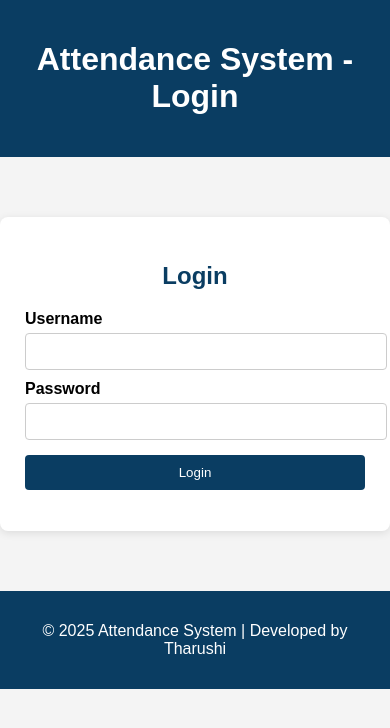
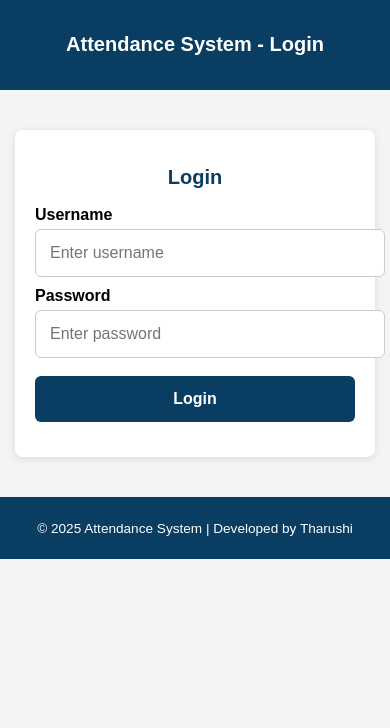
Before and after one commit to 1201Tharu/fingerprint-attendance-system, a website: page login.html in a window 390 px wide. Drawn offline with Linux system fonts and the light colour scheme.

Commit message:
Update login.html

```diff
--- a/login.html
+++ b/login.html
@@ -5,16 +5,111 @@
 <meta name="viewport" content="width=device-width, initial-scale=1.0">
 <title>User Login</title>
 <style>
-body { font-family: Arial, sans-serif; background: #f4f4f4; margin: 0; padding: 0; }
-header { background: #0a3d62; color: #fff; padding: 20px; text-align: center; }
-main { max-width: 400px; margin: 60px auto; background: #fff; padding: 25px; border-radius: 8px; box-shadow: 0 2px 8px rgba(0,0,0,0.1); }
-h2 { text-align: center; color: #0a3d62; }
-label { display: block; margin: 10px 0 5px; font-weight: bold; }
-input { width: 100%; padding: 10px; border: 1px solid #ccc; border-radius: 4px; }
-button { width: 100%; padding: 10px; background: #0a3d62; color: white; border: none; border-radius: 4px; margin-top: 15px; cursor: pointer; }
-button:hover { background: #083350; }
-.message { text-align: center; color: red; margin-top: 10px; }
-footer { text-align: center; padding: 15px; background: #0a3d62; color: #fff; margin-top: 40px; }
+  body {
+    font-family: Arial, sans-serif;
+    background: #f4f4f4;
+    margin: 0;
+    padding: 0;
+  }
+
+  header {
+    background: #0a3d62;
+    color: #fff;
+    padding: 20px;
+    text-align: center;
+  }
+
+  main {
+    max-width: 400px;
+    margin: 60px auto;
+    background: #fff;
+    padding: 25px;
+    border-radius: 8px;
+    box-shadow: 0 2px 8px rgba(0,0,0,0.1);
+  }
+
+  h2 {
+    text-align: center;
+    color: #0a3d62;
+  }
+
+  label {
+    display: block;
+    margin: 10px 0 5px;
+    font-weight: bold;
+  }
+
+  input {
+    width: 100%;
+    padding: 12px;
+    border: 1px solid #ccc;
+    border-radius: 6px;
+    font-size: 1em;
+  }
+
+  button {
+    width: 100%;
+    padding: 12px;
+    background: #0a3d62;
+    color: white;
+    border: none;
+    border-radius: 6px;
+    margin-top: 15px;
+    cursor: pointer;
+    font-size: 1em;
+    font-weight: bold;
+  }
+
+  button:hover {
+    background: #083350;
+  }
+
+  .message {
+    text-align: center;
+    color: red;
+    margin-top: 10px;
+    font-size: 0.95em;
+  }
+
+  footer {
+    text-align: center;
+    padding: 15px;
+    background: #0a3d62;
+    color: #fff;
+    margin-top: 40px;
+    font-size: 0.9em;
+  }
+
+  /* ========== Responsive for Mobile ========== */
+  @media (max-width: 600px) {
+    header h1 {
+      font-size: 20px;
+      padding: 0 10px;
+    }
+
+    main {
+      margin: 40px 15px;
+      padding: 20px;
+    }
+
+    h2 {
+      font-size: 20px;
+    }
+
+    input, button {
+      font-size: 16px;
+      padding: 14px;
+    }
+
+    button {
+      margin-top: 18px;
+    }
+
+    footer {
+      font-size: 0.85em;
+      padding: 10px;
+    }
+  }
 </style>
 </head>
 <body>
@@ -25,9 +120,11 @@ footer { text-align: center; padding: 15px; background: #0a3d62; color: #fff; ma
   <h2>Login</h2>
   <form id="loginForm">
     <label>Username</label>
-    <input type="text" id="username" required>
+    <input type="text" id="username" placeholder="Enter username" required>
+
     <label>Password</label>
-    <input type="password" id="password" required>
+    <input type="password" id="password" placeholder="Enter password" required>
+
     <button type="submit">Login</button>
     <p id="msg" class="message"></p>
   </form>
@@ -51,6 +148,7 @@ form.addEventListener("submit", e => {
     msg.textContent = "Login successful!";
     setTimeout(()=> window.location.href = "index.html", 800);
   } else {
+    msg.style.color = "red";
     msg.textContent = "Invalid username or password!";
   }
 });
```
